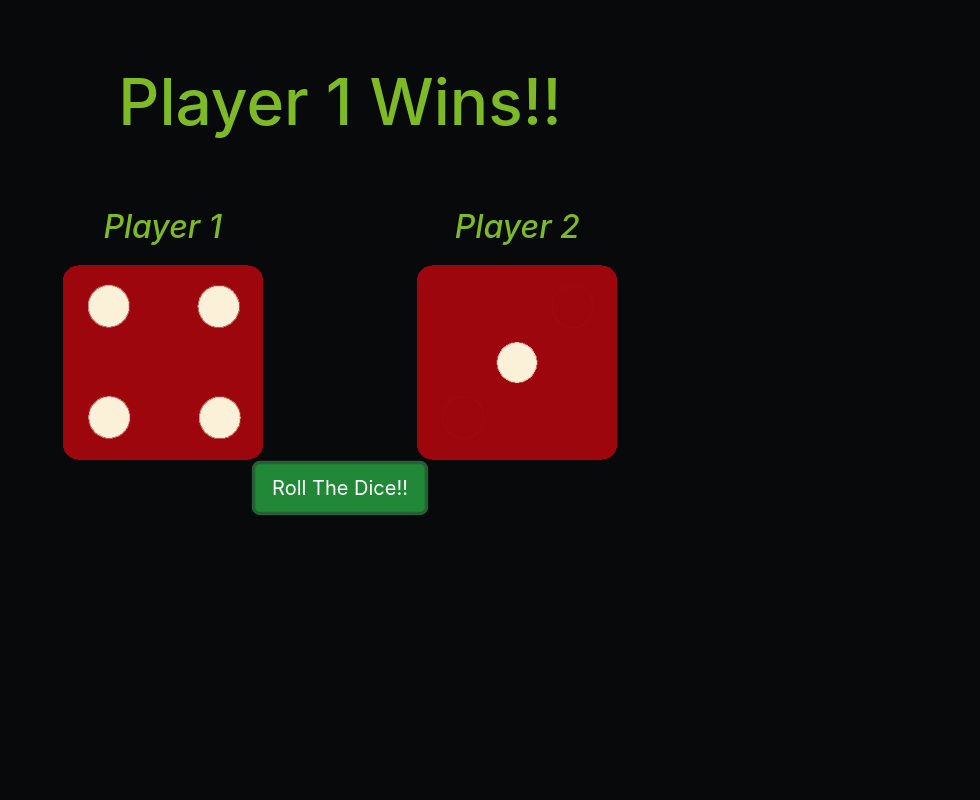
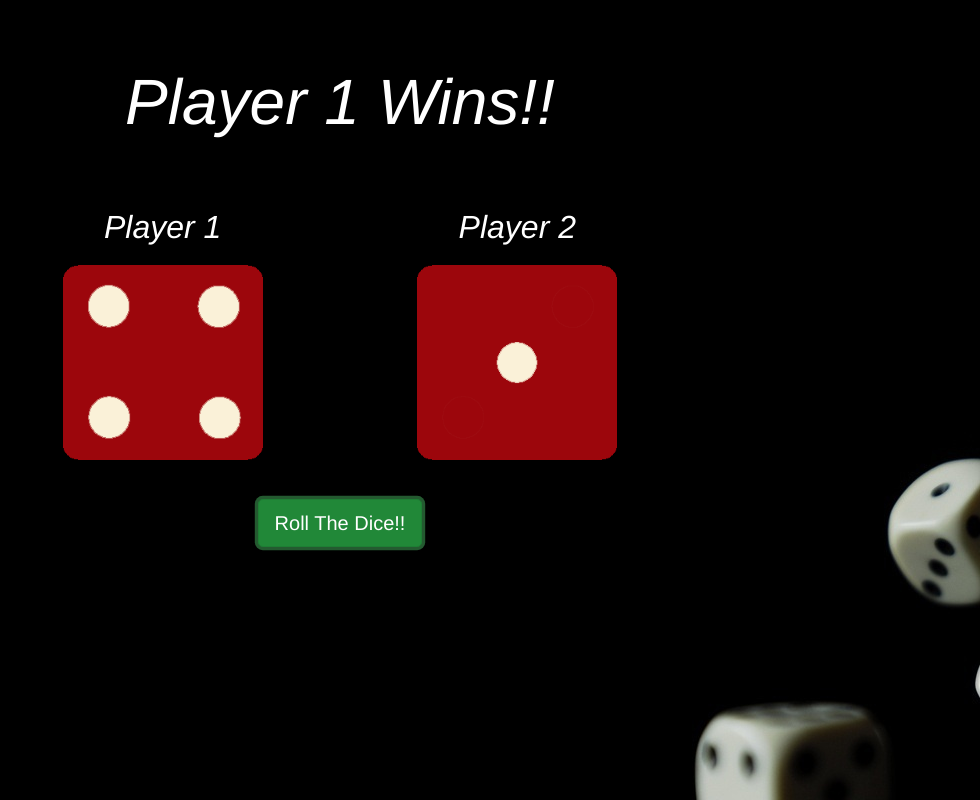
Before and after one commit to anikeat1202/dice-game, a plain HTML site: page index.html in a window 1280 px wide. Both pictures are taken after a click on the button "Roll The Dice!!". Shown: the whole page, without its empty margins (300-1280 px from the left). Drawn offline with nearby package versions, Linux system fonts and the light colour scheme.

Commit message:
Add files via upload

```diff
--- a/css/styles.css
+++ b/css/styles.css
@@ -1,7 +1,9 @@
 
 body {
+
+    font-family:'Franklin Gothic Medium', 'Arial Narrow', Arial, sans-serif;
     background-color: #08090A;
-    color:#7EBA26;
+    color:#fff   ;
 margin: 5% 5%;
 text-align: center;
 }
@@ -43,3 +45,18 @@ padding-top: 2%;
         padding-top: 2%;
 
     }
+
+
+
+   .pressed {
+            box-shadow: 0 3px 4px 0 #DBEDF3;
+            opacity: 0.5;
+        }
+
+
+    .btn{
+
+margin-top: 3% ;
+
+
+    }
--- a/index.html
+++ b/index.html
@@ -11,10 +11,10 @@
 
 </head>
 
-<body>
+<body background="img/dicewall.jpg">
 
 
-  <h1>Dice Game !!</h1>
+  <h1><em>Dice Game !!</em></h1>
 
   <div class="container"></div>
   <div class="row">
--- a/js/scrip.js
+++ b/js/scrip.js
@@ -13,8 +13,16 @@ audio.play();
 
     var str1="img/dice"+n+".png";
 
+  document.querySelector(".dice1").classList.add("pressed");
+
+
     document.querySelector(".dice1").setAttribute("src",str1);
 
+    setTimeout(function(){
+
+        document.querySelector(".dice1").classList.remove("pressed");
+
+      },100)
     var q=Math.random()*6+1;
     q=Math.floor(q);
     if(q>6)
@@ -24,23 +32,28 @@ audio.play();
 
 
     var str2="img/dice"+q+".png";
+    document.querySelector(".dice2").classList.add("pressed");
     document.querySelector(".dice2").setAttribute("src",str2);
 
+    setTimeout(function(){
 
+        document.querySelector(".dice2").classList.remove("pressed");
+
+      },100)
     if(n==q)
     {
-        document.querySelector("h1").innerHTML="Draw!!";
+        document.querySelector("h1").innerHTML="<em>Draw!!</em>";
     }
 
     if(n>q)
     {
 
-        document.querySelector("h1").innerHTML="Player 1 Wins!!";
+        document.querySelector("h1").innerHTML="<em>Player 1 Wins!!</em>";
     }
 
     else if(n<q){
 
-        document.querySelector("h1").innerHTML="Player 2 Wins!!";
+        document.querySelector("h1").innerHTML="<em>Player 2 Wins!!<em>";
 
     }
 
```
Also changed, not shown: img/dicewall.jpg (added).
